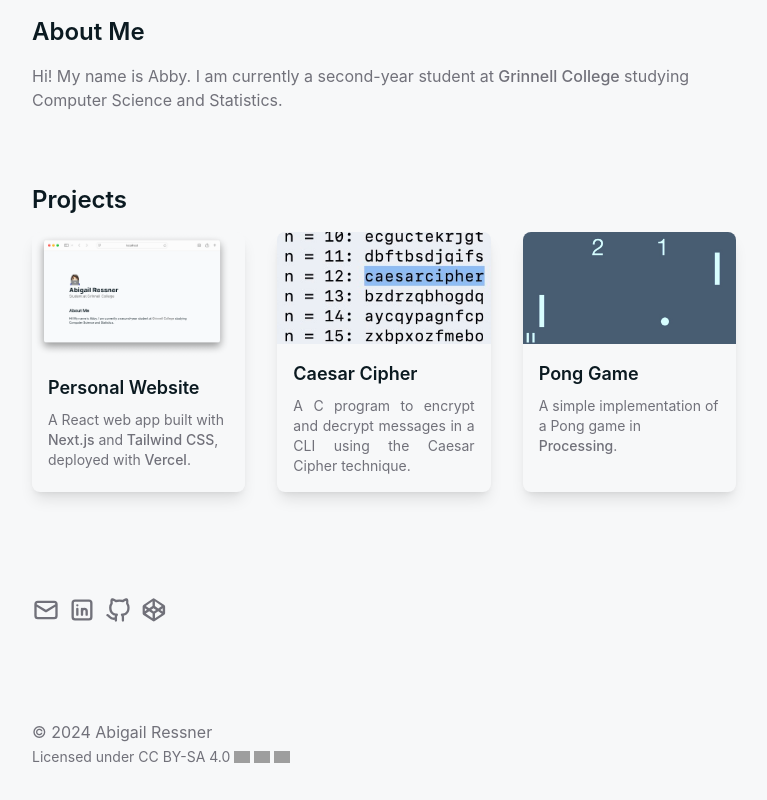
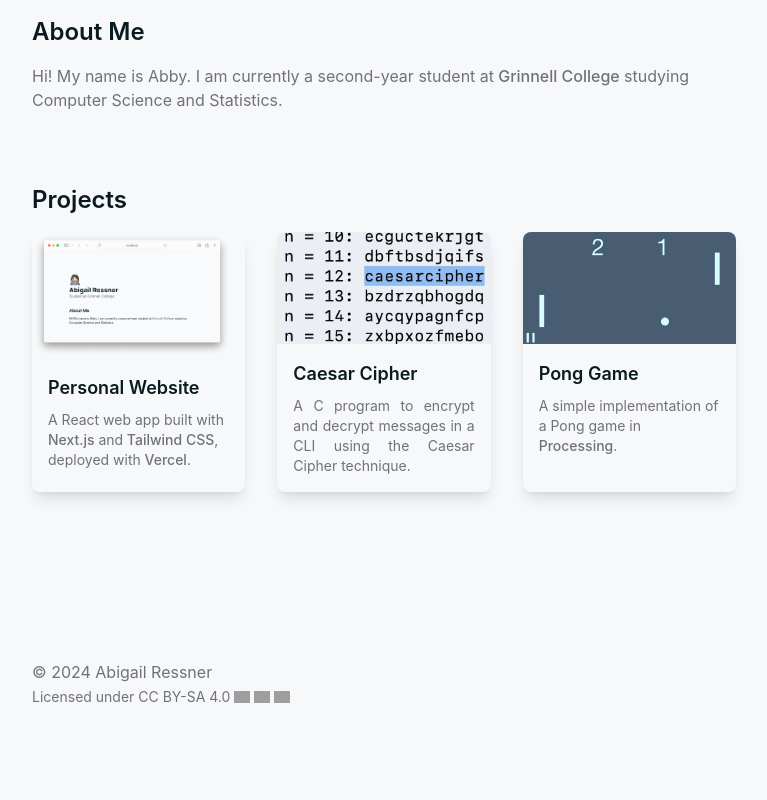
Before and after one commit to abbyressner/personal-site, a Next.js app: page / in a window 1280 px wide. Shown: the part 385-1185 px from the top of the page, without its empty margins (256-1023 px from the left). After the commit the page ends 1125 px from the top, so only its background shows below. Built offline with nearby package versions, Linux system fonts and the light colour scheme; grey boxes are pictures that could not be loaded; a web font is replaced by a local one.

Commit message:
finished links component

```diff
--- a/app/Links.tsx
+++ b/app/Links.tsx
@@ -1,71 +1,55 @@
+import React from 'react';
+import Image from 'next/image';
 
-/*
-const Links = () => {
-<ul className="font-sm mt-8 flex flex-col text-neutral-600 md:flex-row space-x-2 dark:text-neutral-300">
-<li>
+const Links = [
+  {
+    href: "mailto:contactabbyressner@gmail.com",
+    src: "/email-icon.svg",
+    alt: "email icon",
+    hoverTextColor: "hover:text-neutral-800 dark:hover:text-neutral-100",
+  },
+  {
+    href: "https://linkedin.com/in/abby-ressner",
+    src: "/linkedin-icon.svg",
+    alt: "linkedin icon",
+    hoverTextColor: "hover:text-neutral-900 dark:hover:text-neutral-100",
+  },
+  {
+    href: "https://github.com/abbyressner",
+    src: "/github-icon.svg",
+    alt: "github icon",
+    hoverTextColor: "hover:text-neutral-900 dark:hover:text-neutral-100",
+  },
+  {
+    href: "https://codepen.io/abbyressner",
+    src: "/codepen-icon.svg",
+    alt: "codepen icon",
+    hoverTextColor: "hover:text-neutral-900 dark:hover:text-neutral-100",
+  },
+];
+
+const SocialLinks = () => {
+  return (
+    <ul className="flex flex-row space-x-2">
+      {socialLinks.map((link, index) => (
+        <li key={index}>
           <a
-    href="mailto:contactabbyressner@gmail.com"
+            href={link.href}
             target="_blank"
             rel="noopener noreferrer"
-    className="flex items-center transition-all hover:text-neutral-800 dark:hover:text-neutral-100"
+            className={`flex items-center transition-all ${link.hoverTextColor}`}
           >
             <Image
-      src="/email-icon.svg"
+              src={link.src}
               width={20}
               height={20}
-      alt="email icon"
+              alt={link.alt}
             />
           </a>
         </li>
-
-<li>
-  <a
-    href="https://linkedin.com/in/abby-ressner"
-    target="_blank"
-    rel="noopener noreferrer"
-    className="flex items-center transition-all hover:text-neutral-900 dark:hover:text-neutral-100"
-  >
-    <Image
-      src="/linkedin-icon.svg"
-      width={20}
-      height={20}
-      alt="linkedin icon"
-    />
-  </a>
-</li>
-
-<li>
-  <a
-    href="https://github.com/abbyressner"
-    target="_blank"
-    rel="noopener noreferrer"
-    className="flex items-center transition-all hover:text-neutral-900 dark:hover:text-neutral-100"
-  >
-    <Image
-      src="/github-icon.svg"
-      width={20}
-      height={20}
-      alt="github icon"
-    />
-  </a>
-</li>
-
-<li>
-  <a
-    href="https://codepen.io/abbyressner"
-    target="_blank"
-    rel="noopener noreferrer"
-    className="flex items-center transition-all hover:text-neutral-900 dark:hover:text-neutral-100"
-  >
-    <Image
-      src="/codepen-icon.svg"
-      width={20}
-      height={20}
-      alt="codepen icon"
-    />
-  </a>
-</li>
+      ))}
     </ul>
+  );
 };
 
-export default Links; */
+export default Links;
--- a/app/layout.tsx
+++ b/app/layout.tsx
@@ -1,6 +1,6 @@
 import type { Metadata } from "next";
 import { Analytics } from "@vercel/analytics/react";
-import { SpeedInsights } from "@vercel/speed-insights/next"
+import { SpeedInsights } from "@vercel/speed-insights/next";
 import localFont from "next/font/local";
 import "./globals.css";
 
--- a/app/page.tsx
+++ b/app/page.tsx
@@ -1,5 +1,7 @@
 import DarkModeToggle from "./DarkModeToggle";
 import Image from "next/image";
+import Links from "./Links";
+
 
 
 export default function Home() {
@@ -7,7 +9,6 @@ export default function Home() {
     <div className="font-sans min-h-screen">
 
       <nav className="p-5 flex flex-row justify-end items-center">
-        {/* TODO: add other buttons(?) */}
         <DarkModeToggle />
       </nav>
 
@@ -29,8 +30,9 @@ export default function Home() {
 
       {/* main content */}
       <main className="max-w-screen-md mx-auto px-4 sm:px-6 md:px-8 space-y-12">
+
         {/* about me section */}
-        <section id="about">
+        <section>
           <h2 className="heading text-2xl text-foreground font-semibold mb-4">About Me</h2>
           <p className="text-body">
             Hi! My name is Abby. I am currently a second-year student at
@@ -47,7 +49,7 @@ export default function Home() {
           <h2 className="heading text-2xl font-semibold mb-4">Projects</h2>
           <div className="grid gap-8 grid-cols-2 sm:grid-cols-2 md:grid-cols-3 lg:grid-cols-3">
 
-            {/* Personal Website */}
+            {/* card 1 - personal website */}
             <div className="card rounded-lg shadow-lg overflow-hidden transition-transform transform hover:scale-105">
               <a href="https://github.com/abbyressner/personal-site" target="_blank" rel="noopener noreferrer">
                 <Image
@@ -78,7 +80,7 @@ export default function Home() {
               </a>
             </div>
 
-            {/* Caesar Cipher */}
+            {/* card 2 - caesar cipher */}
             <div className="card rounded-lg shadow-lg overflow-hidden transition-transform transform hover:scale-105">
               <a href="https://github.com/abbyressner/caesar-cipher" target="_blank" rel="noopener noreferrer">
                 <Image
@@ -97,7 +99,7 @@ export default function Home() {
               </a>
             </div>
 
-            {/* Pong */}
+            {/* card 3 - pong */}
             <div className="card rounded-lg shadow-lg overflow-hidden transition-transform transform hover:scale-105">
               <a href="https://github.com/abbyressner/caesar-cipher" target="_blank" rel="noopener noreferrer">
                 <Image
@@ -111,7 +113,7 @@ export default function Home() {
                   <h3 className="heading text-lg text-body2 font-semibold">Pong Game</h3>
                   <p className="mt-2 text-sm">
                     A simple implementation of a Pong game in
-                    <strong className="font-medium hover:text-blue-700 transition duration-200">
+                    <strong className="font-medium hover:text-blue-700 dark:hover:text-blue-600 transition duration-200">
                       {" "}Processing
                     </strong>
                     .
@@ -122,74 +124,8 @@ export default function Home() {
           </div>
         </div>
 
-        {/* Footer */}
+        {/* footer */}
         <footer className="pt-2 pb-8">
-          <ul className="font-sm mt-8 flex flex-col text-neutral-600 md:flex-row space-x-2 dark:text-neutral-300">
-            <li>
-              <a
-                href="mailto:contactabbyressner@gmail.com"
-                target="_blank"
-                rel="noopener noreferrer"
-                className="flex items-center transition-all hover:text-neutral-800 dark:hover:text-neutral-100"
-              >
-                <Image
-                  src="/email-icon.svg"
-                  width={28}
-                  height={28}
-                  alt="email icon"
-                />
-              </a>
-            </li>
-
-            <li>
-              <a
-                href="https://linkedin.com/in/abby-ressner"
-                target="_blank"
-                rel="noopener noreferrer"
-                className="flex items-center transition-all hover:text-neutral-900 dark:hover:text-neutral-100"
-              >
-                <Image
-                  src="/linkedin-icon.svg"
-                  width={28}
-                  height={28}
-                  alt="linkedin icon"
-                />
-              </a>
-            </li>
-
-            <li>
-              <a
-                href="https://github.com/abbyressner"
-                target="_blank"
-                rel="noopener noreferrer"
-                className="flex items-center transition-all hover:text-neutral-900 dark:hover:text-neutral-100"
-              >
-                <Image
-                  src="/github-icon.svg"
-                  width={28}
-                  height={28}
-                  alt="github icon"
-                />
-              </a>
-            </li>
-
-            <li>
-              <a
-                href="https://codepen.io/abbyressner"
-                target="_blank"
-                rel="noopener noreferrer"
-                className="flex items-center transition-all hover:text-neutral-900 dark:hover:text-neutral-100"
-              >
-                <Image
-                  src="/codepen-icon.svg"
-                  width={28}
-                  height={28}
-                  alt="codepen icon"
-                />
-              </a>
-            </li>
-          </ul>
-
           <p className="text-md text-body2 pt-24">
             © 2024 Abigail Ressner <br />
             <a
```
Lines whose indentation alone changed are shown as unchanged.
